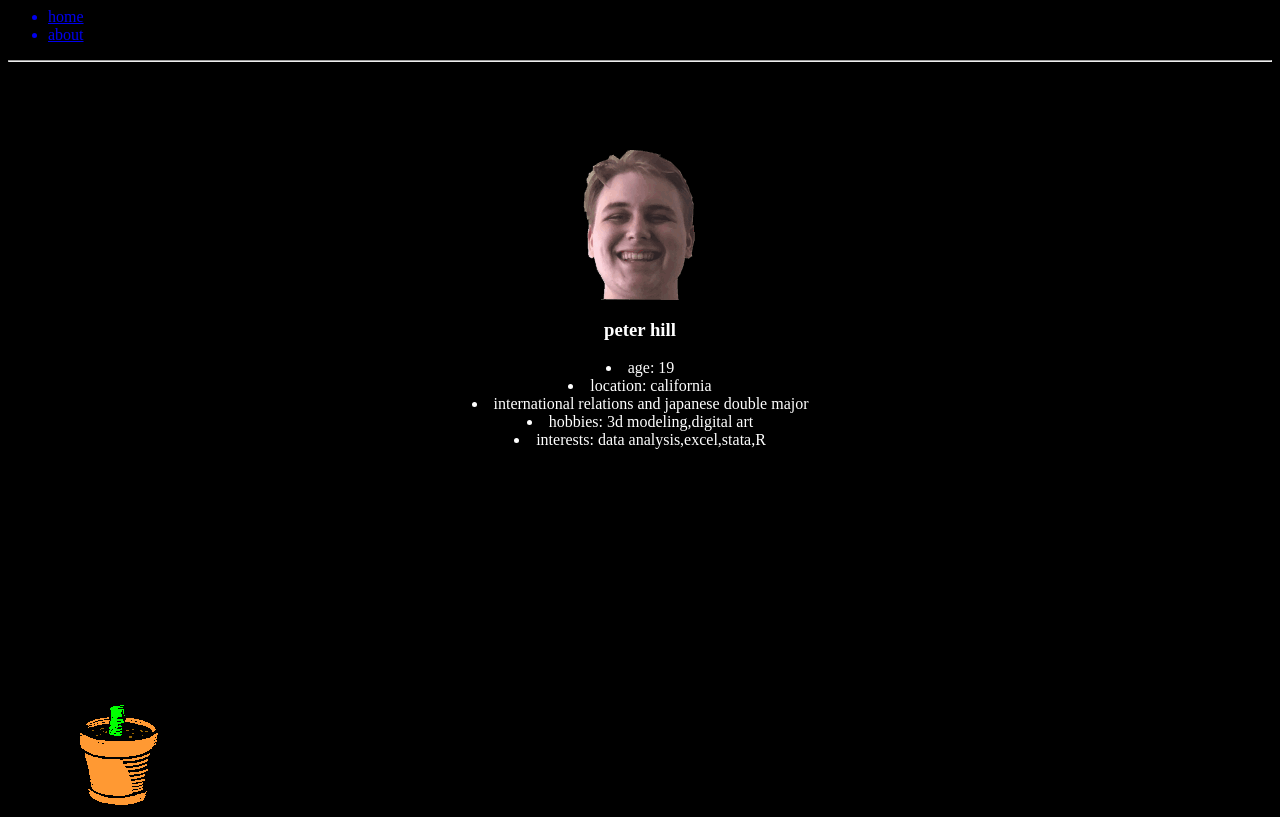
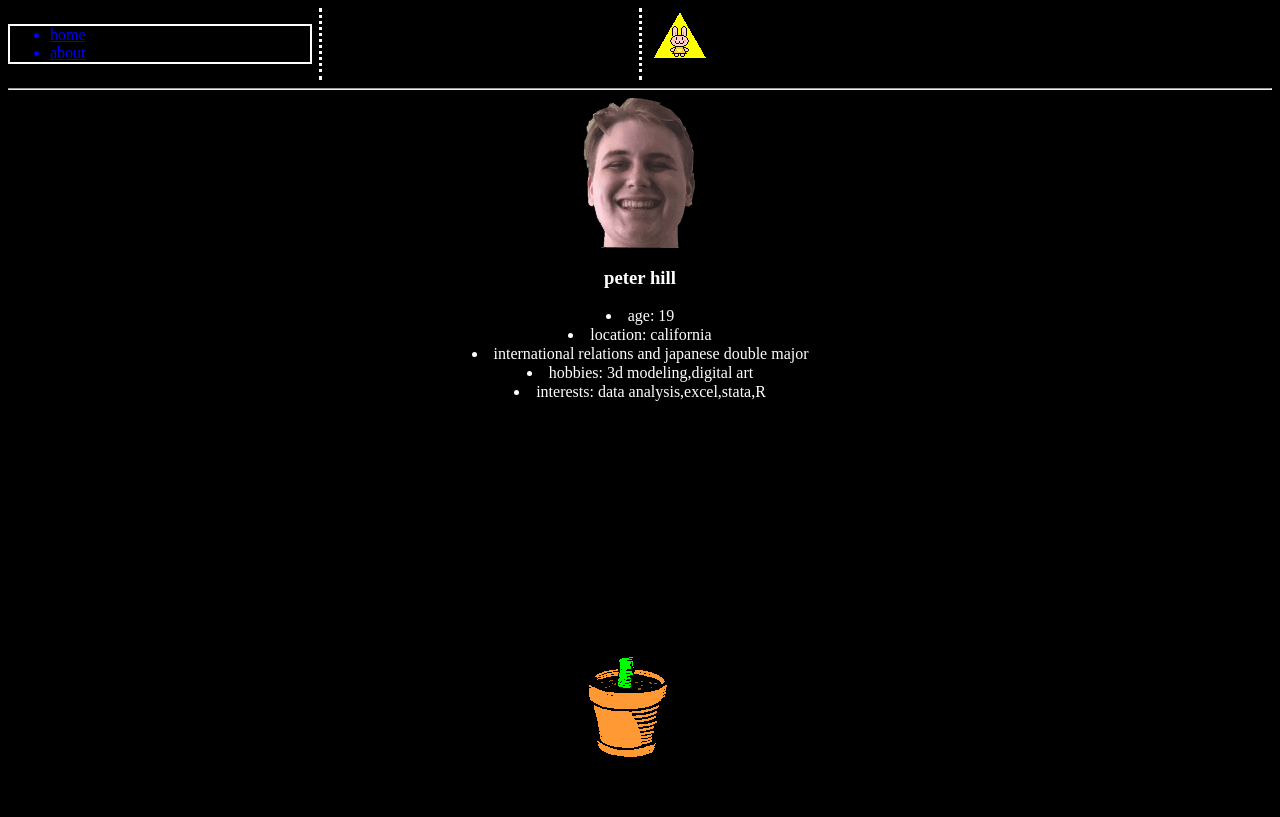
Before and after one commit to chhhhhhh/snowball.github.io, a PHP site: page /about.html in a window 1280 px wide. After the commit the page ends 757 px from the top, so only its background shows below. Run offline with PHP 8.4, Linux system fonts and the light colour scheme.

Commit message:
gdsgdfg
sdgfgfd

```diff
--- a/about.html
+++ b/about.html
@@ -1,27 +1,51 @@
 <html>
+	<script async src="https://www.googletagmanager.com/gtag/js?id=UA-167316448-1"></script>
+<script>
+  window.dataLayer = window.dataLayer || [];
+  function gtag(){dataLayer.push(arguments);}
+  gtag('js', new Date());
+
+  gtag('config', 'UA-167316448-1');
+</script>
 <head>
 <link rel="stylesheet" href="style.css">
 </head>
 <body>
 	<header>
+
 		<nav>
+
+		</img>
+		<div class="row">
+			<div class="column">
 			<ul>
 				<a href="/index"><li>home</li></a>
 				<a href="/about"><li>about</li></a>
+			</ul>
 
-			</nav>
-			<hr>
+
 			<marquee scrollamount="15">
 				<h1>
 				hillpeter hillpeter hillpeter hillpeter hillpeter hillpeter hillpeter hillpeter hillpeter hillpeter hillpeter hillpeter hillpeter hillpeter hillpeter hillpeter
 			</h1>
+
+
 		</marquee>
-		</header>
+		<img src="images/construct.gif"></img>
+	</div>
+			</nav>
+
+
+			<hr>
+
+
 		<center>
             <a>
             <img src="images/head.png" alt="myhead">
             <h3> peter hill </h3>
-        </a>
+		</a>
+		<p>
+			<center>
             <a>
             <li> age: 19</li>
             <li> location: california</li>
@@ -31,5 +55,8 @@
             </a>
 		</center>
 		<img src="images/plant.gif" alt="plant">
+	</p>
 	</body>
+
+
 </html>
--- a/style.css
+++ b/style.css
@@ -1,3 +1,25 @@
 body {background-color: black;}
 header {color: white;}
 center {color: white;}
+ul {
+    border: 2px solid white;
+}
+
+li {
+  border-bottom: 1px solid rgb(0, 0, 0);
+}
+
+li:last-child {
+  border-bottom: none;
+}
+
+div {
+    column-count: 2;
+    column-rule-style: dotted;
+    column-width: auto;
+
+
+
+ p {
+     text-align: center;
+ }
```
Also changed, not shown: index.html (+39 -8 lines), images/construct.gif (added), images/construct2.gif (added), images/construct3.gif (added), images/construct4.gif (added), images/construct5.gif (added), 2 other files.
